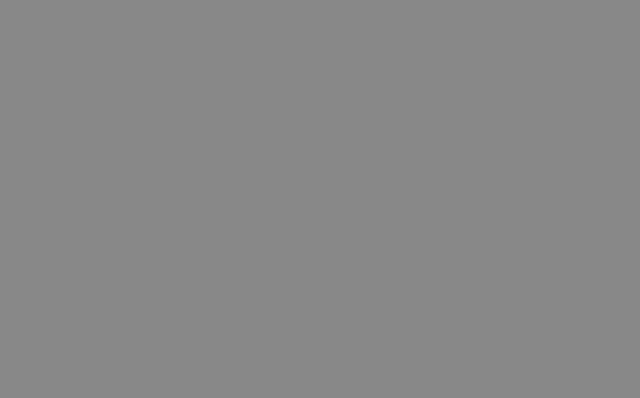
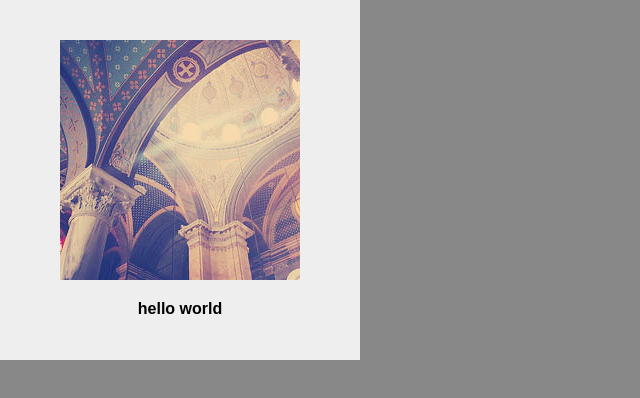
Before and after one commit to piaoyidage/test-import, a React (Create React App) app in the folder gallery-by-react/: page / in a window 1280 px wide. Shown: the top 398 px of the page, without its empty margins (0-640 px from the left). Built offline with nearby package versions, Linux system fonts and the light colour scheme.

Commit message:
初步编写单个图片组件和图片画廊组件

```diff
--- a/gallery-by-react/src/App.css
+++ b/gallery-by-react/src/App.css
@@ -2,7 +2,7 @@
 * @Author: maoying.hu
 * @Date:   2018-08-01 15:16:14
 * @Last Modified by:   maoying.hu
-* @Last Modified time: 2018-08-01 15:24:24
+* @Last Modified time: 2018-08-01 16:02:23
 */
 
 html, body {
@@ -32,3 +32,28 @@ html, body {
   left: 0;
   bottom: 30px;
 }
+
+.figure-wrap {
+  position: absolute;
+  margin: 0;
+  width: 360px;
+  height: 360px;
+  padding: 40px;
+  display: flex;
+  flex-direction: column;
+  align-items: center;
+  background-color: #eee;
+  box-sizing: border-box;
+  /*border: 1px solid #888;*/
+}
+
+.figure-image {
+  width: 240px;
+  height: 240px;
+}
+
+.figure-title {
+  font-size: 16px;
+  font-weight: bold;
+  margin-top: 20px;
+}
--- a/gallery-by-react/src/App.js
+++ b/gallery-by-react/src/App.js
@@ -1,10 +1,10 @@
 import React, { Component } from 'react'
 import './App.css'
 
-// 读取数据描述
+// 读取图片数据描述
 let imageData = require('./data/imageData.json')
 
-// 给每条数据增加路径信息
+// 给每条图片数据增加路径信息
 function setImageUrl(imageArray) {
     const len = imageArray.length
     for (let i = 0; i < len; i += 1) {
@@ -15,15 +15,42 @@ function setImageUrl(imageArray) {
 
 imageData = setImageUrl(imageData)
 
-console.log(imageData)
+/**
+ * 单个图片
+ */
+class ImageFigure extends Component {
+    render() {
+        const { url, title } = this.props.data
+        return (
+            <figure className="figure-wrap">
+                <img className="figure-image" src={url} alt={title} />
+                <figcaption className="figure-title">
+                    {title}
+                </figcaption>
+            </figure>
+        )
+    }
+}
 
+/**
+ * 图片画廊
+ */
 class Gallery extends Component {
     render() {
+        const imageFigures = []
+        const controllerUnits = []
+
+        imageData.forEach(item => {
+            imageFigures.push(<ImageFigure key={item.url} data={item} />)
+        })
+
         return (
             <div className="stage">
                 <section className="image-area">
+                    {imageFigures}
                 </section>
                 <nav className="controller">
+                    {controllerUnits}
                 </nav>
             </div>
         )
```
